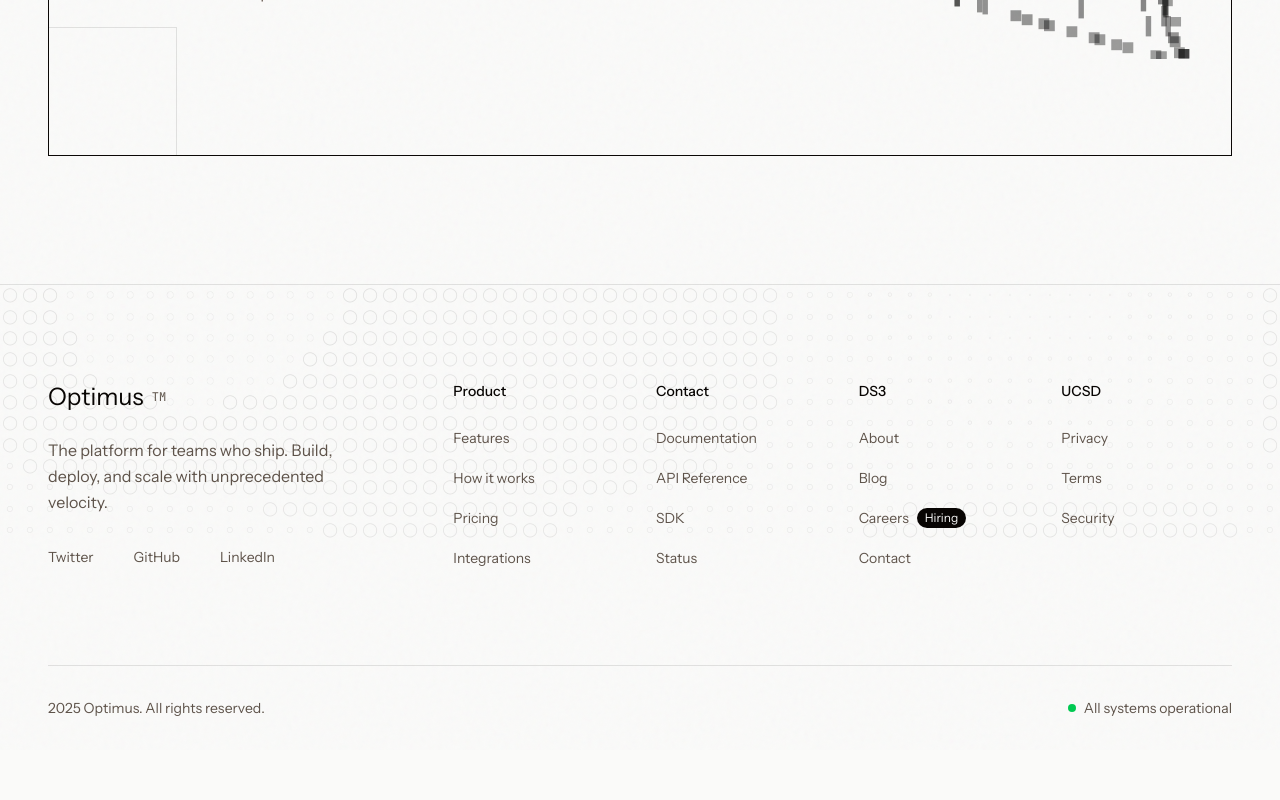
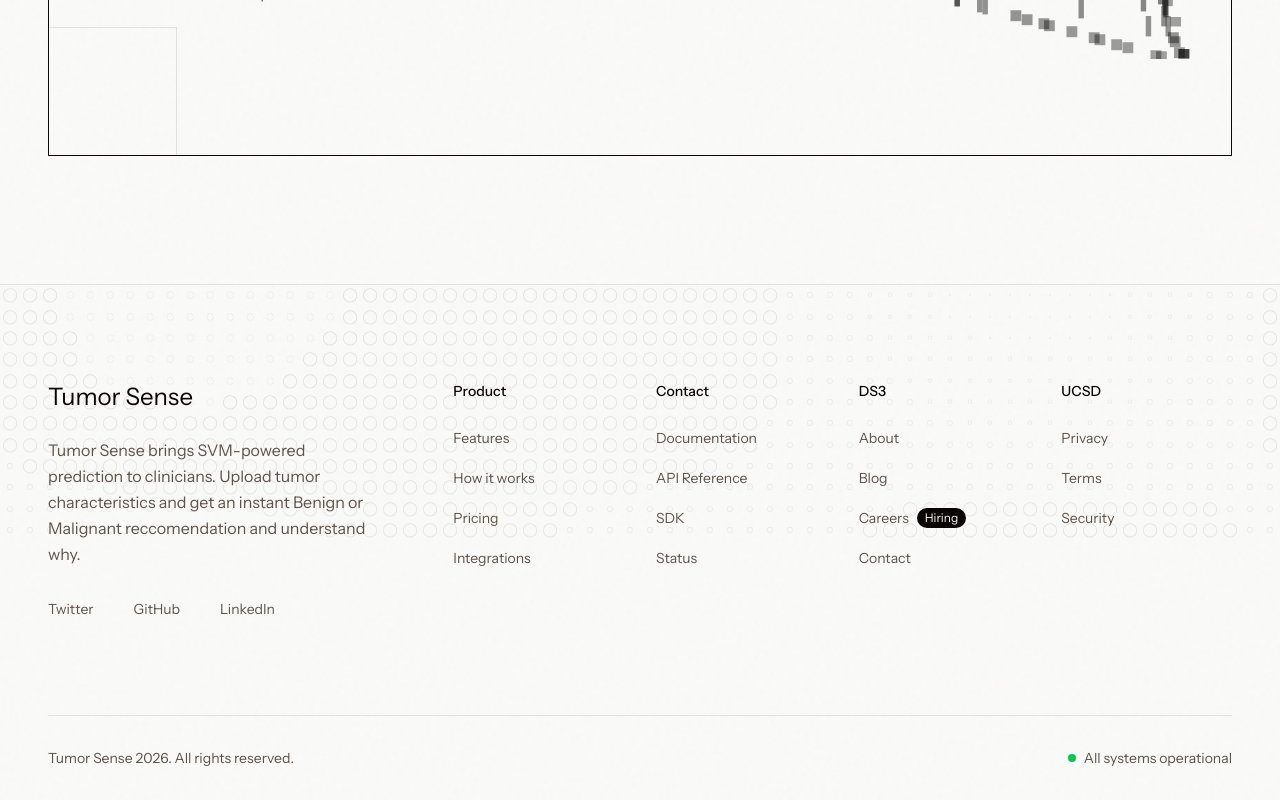
Before and after one commit to nathaniel-trueba/v0-tumor-sense, a Next.js app: page / in a window 1280 px wide. Shown: the part 10890-11690 px from the top of the page. Before the commit the page ends 11640 px from the top, so only its background shows below. Built offline with nearby package versions, Linux system fonts and the light colour scheme.

Commit message:
feat: update footer branding and description to Tumor Sense

```diff
--- a/components/landing/footer-section.tsx
+++ b/components/landing/footer-section.tsx
@@ -50,12 +50,12 @@ export function FooterSection() {
             {/* Brand Column */}
             <div className="col-span-2">
               <a href="#" className="inline-flex items-center gap-2 mb-6">
-                <span className="text-2xl font-display">Optimus</span>
-                <span className="text-xs text-muted-foreground font-mono">TM</span>
+                <span className="text-2xl font-display">Tumor Sense</span>
+                <span className="text-xs text-muted-foreground font-mono"></span>
               </a>
 
               <p className="text-muted-foreground leading-relaxed mb-8 max-w-xs">
-                The platform for teams who ship. Build, deploy, and scale with unprecedented velocity.
+                Tumor Sense brings SVM-powered prediction to clinicians. Upload tumor characteristics and get an instant Benign or Malignant reccomendation and understand why.
               </p>
 
               {/* Social Links */}
@@ -102,7 +102,7 @@ export function FooterSection() {
         {/* Bottom Bar */}
         <div className="py-8 border-t border-foreground/10 flex flex-col md:flex-row items-center justify-between gap-4">
           <p className="text-sm text-muted-foreground">
-            2025 Optimus. All rights reserved.
+            Tumor Sense 2026. All rights reserved.
           </p>
 
           <div className="flex items-center gap-4 text-sm text-muted-foreground">
```
